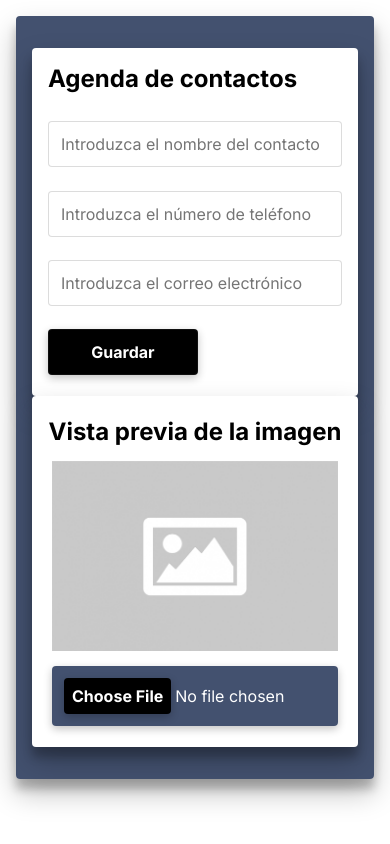
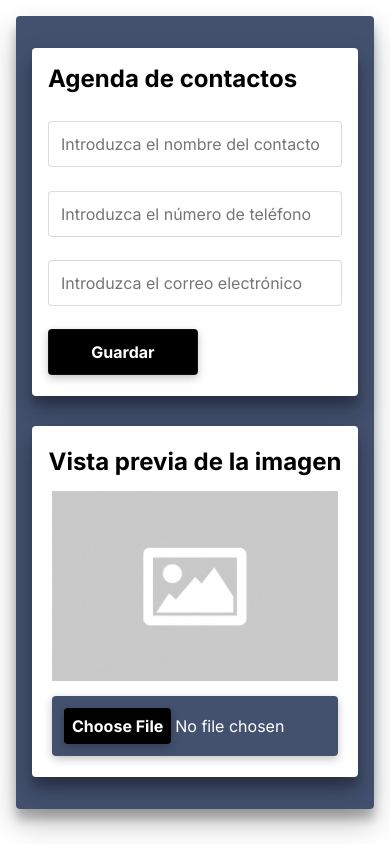
Before and after one commit to Carlosqu24/js-contacts-app, a plain HTML site: page index.html in a window 390 px wide. Shown: the top 844 px of the page. Drawn offline with Linux system fonts and the light colour scheme.

Commit message:
Favicon and up margin added

```diff
--- a/index.html
+++ b/index.html
@@ -6,6 +6,7 @@
       <meta http-equiv="X-UA-Compatible" content="IE=edge">
       <meta name="viewport" content="width=device-width, initial-scale=1.0">
       <title>Contact App</title>
+      <link rel="shortcut icon" href="./images/favicon.ico" type="image/x-icon">
       <link rel="stylesheet" href="./style.css">
 
       <!-- GOOGLE FONTS -->
--- a/style.css
+++ b/style.css
@@ -289,6 +289,7 @@
 
       .img-preview-container {
             width: 100%;
+            margin-top: 30px;
       }
 
       #imgPreview {
```
Also changed, not shown: images/favicon.ico (added).
